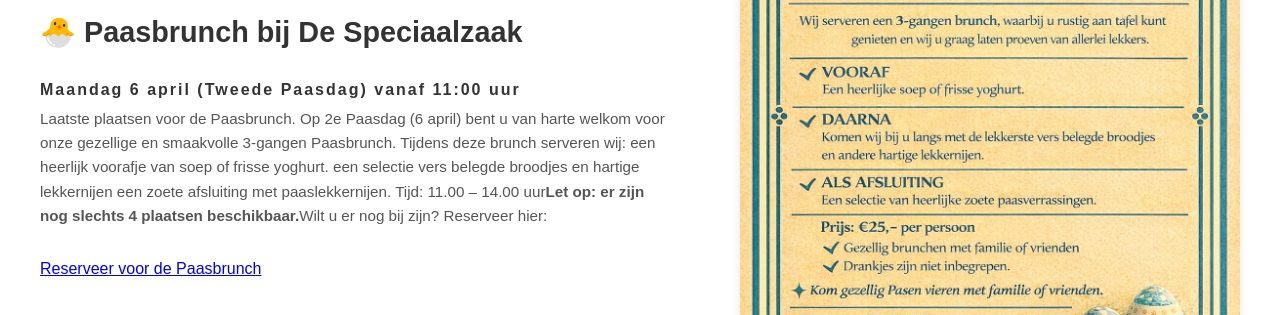
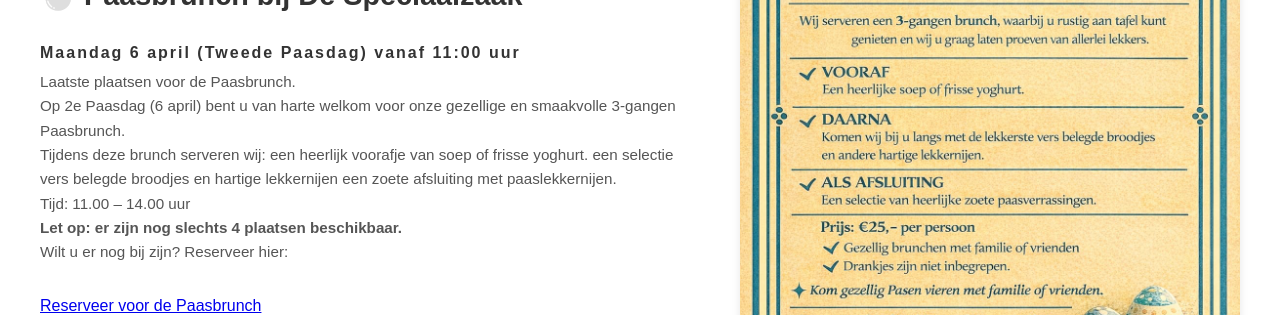
Before and after one commit to rickslotboom/speciaalzaakvoorburg, a React (Create React App) app: page / in a window 1280 px wide. Shown: the part 757-1072 px from the top of the page. Built offline with nearby package versions, Linux system fonts and the light colour scheme.

Commit message:
add identation

```diff
--- a/src/pages/Home.js
+++ b/src/pages/Home.js
@@ -13,24 +13,27 @@
           <h2>Maandag 6 april (Tweede Paasdag) vanaf 11:00 uur</h2>
 
           <div className="g-item">
-            <p>
 
-Laatste plaatsen voor de Paasbrunch.
+  <p>Laatste plaatsen voor de Paasbrunch.</p>
 
-Op 2e Paasdag (6 april) bent u van harte welkom voor onze gezellige en smaakvolle 3-gangen Paasbrunch.
 
-Tijdens deze  brunch serveren wij:
+  <p>Op 2e Paasdag (6 april) bent u van harte welkom voor onze gezellige en smaakvolle 3-gangen Paasbrunch.</p>
+
+  <p>Tijdens deze  brunch serveren wij:
 een heerlijk voorafje van soep of frisse yoghurt.
 een selectie vers belegde broodjes en hartige lekkernijen
-een zoete afsluiting met paaslekkernijen.
+een zoete afsluiting met paaslekkernijen.</p>
 
- Tijd: 11.00 – 14.00 uur
+  <p>
+Tijd: 11.00 – 14.00 uur</p>
 
-<b>Let op: er zijn nog slechts 4 plaatsen beschikbaar.</b>
+  <p>
+<b>Let op: er zijn nog slechts 4 plaatsen beschikbaar.</b></p>
 
-Wilt u er nog bij zijn? Reserveer hier:
+  <p>
+Wilt u er nog bij zijn? Reserveer hier:</p>
 
-            </p>
+
           </div>
 
           <div className="g-item">
```
